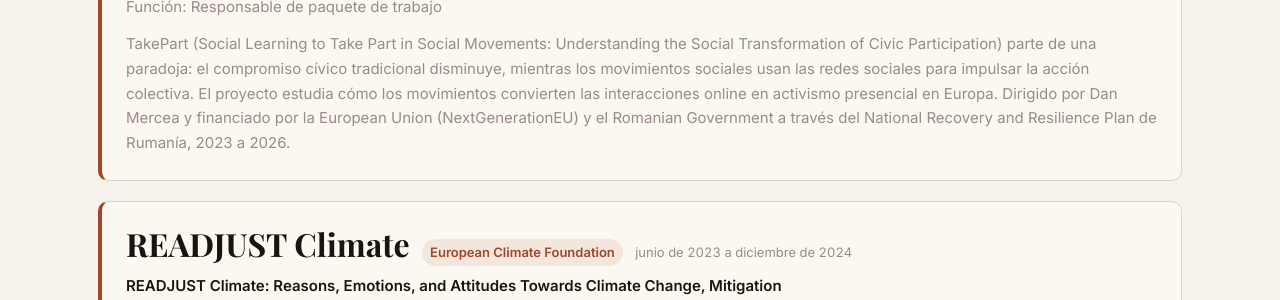
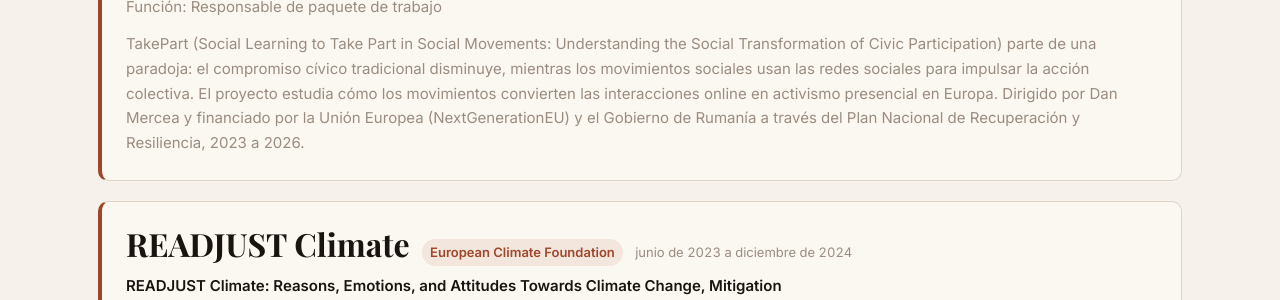
Before and after one commit to felipegsantos-web/felipegsantos.github.io, a Jekyll site: the page built from es/trabajo-actual/index.html, in a window 1280 px wide and 900 px high, scrolled down 599 px. Shown: the part 226-526 px from the top of the window. Built offline with Jekyll 4.4.1, drawn with Linux system fonts in a browser that asks for light colours; some web fonts are replaced.

Commit message:
Spanish text: official Spanish names for governments and EU bodies

```diff
--- a/_data/cv.yml
+++ b/_data/cv.yml
@@ -87,7 +87,8 @@
   - years: '2017'
     role_en: Junior Researcher Fellowship
     role_es: Beca de investigador junior
-    org: Hungarian Government
+    org_en: Hungarian Government
+    org_es: Gobierno de Hungría
   - years: '2017'
     role_en: Short Research Grant
     role_es: Ayuda de investigación de corta duración
@@ -103,7 +104,8 @@
   - years: '2013'
     role_en: European Neighbourhood Policy Scholarship
     role_es: Beca de la Política Europea de Vecindad
-    org: European Commission
+    org_en: European Commission
+    org_es: Comisión Europea
 - id: service
   title_en: Professional Service
   title_es: Actividad profesional
--- a/_data/projects.yml
+++ b/_data/projects.yml
@@ -23,7 +23,7 @@ projects:
   status: past
   url: https://takepart.ro/
   description_en: "TakePart (Social Learning to Take Part in Social Movements: Understanding the Social Transformation of Civic Participation) starts from a paradox: traditional civic engagement is declining, while social movements use social media to drive collective action. The project studies how movements turn online interactions into offline activism across Europe. Led by Dan Mercea and funded by the European Union (NextGenerationEU) and the Romanian Government through Romania's National Recovery and Resilience Plan, 2023 to 2026."
-  description_es: "TakePart (Social Learning to Take Part in Social Movements: Understanding the Social Transformation of Civic Participation) parte de una paradoja: el compromiso cívico tradicional disminuye, mientras los movimientos sociales usan las redes sociales para impulsar la acción colectiva. El proyecto estudia cómo los movimientos convierten las interacciones online en activismo presencial en Europa. Dirigido por Dan Mercea y financiado por la European Union (NextGenerationEU) y el Romanian Government a través del National Recovery and Resilience Plan de Rumanía, 2023 a 2026."
+  description_es: "TakePart (Social Learning to Take Part in Social Movements: Understanding the Social Transformation of Civic Participation) parte de una paradoja: el compromiso cívico tradicional disminuye, mientras los movimientos sociales usan las redes sociales para impulsar la acción colectiva. El proyecto estudia cómo los movimientos convierten las interacciones online en activismo presencial en Europa. Dirigido por Dan Mercea y financiado por la Unión Europea (NextGenerationEU) y el Gobierno de Rumanía a través del Plan Nacional de Recuperación y Resiliencia, 2023 a 2026."
 - id: readjust
   name: READJUST Climate
   title: "READJUST Climate: Reasons, Emotions, and Attitudes Towards Climate Change, Mitigation and Justice"
```
